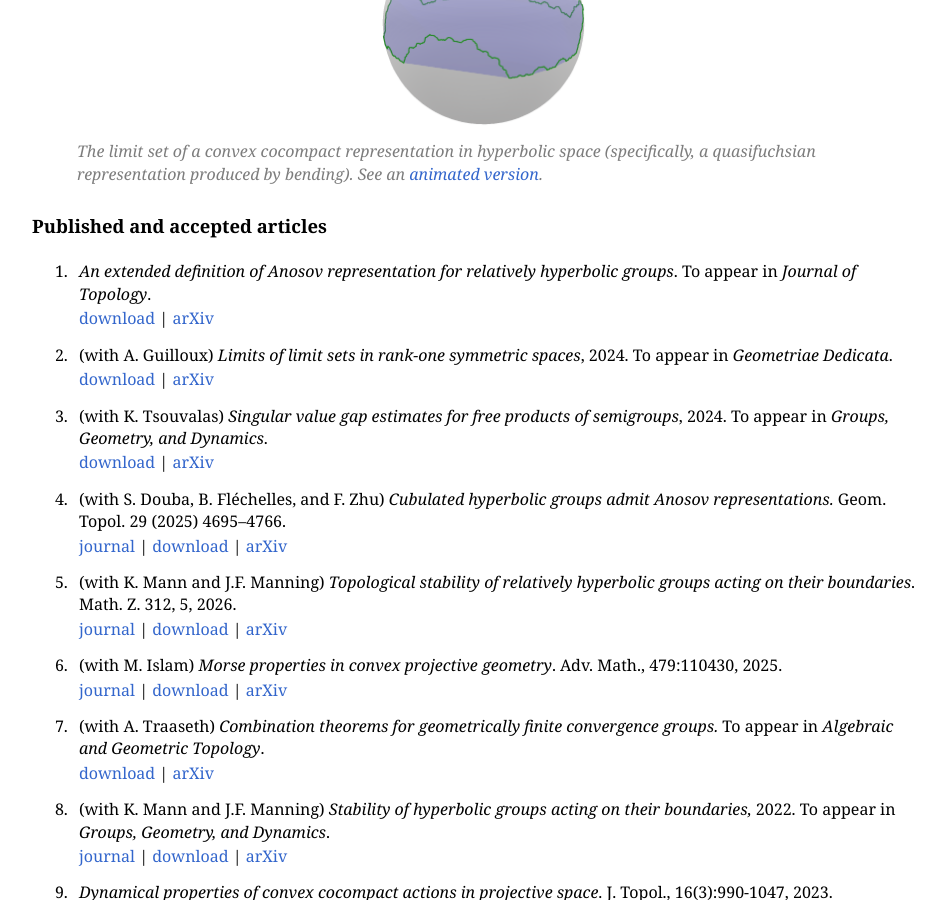
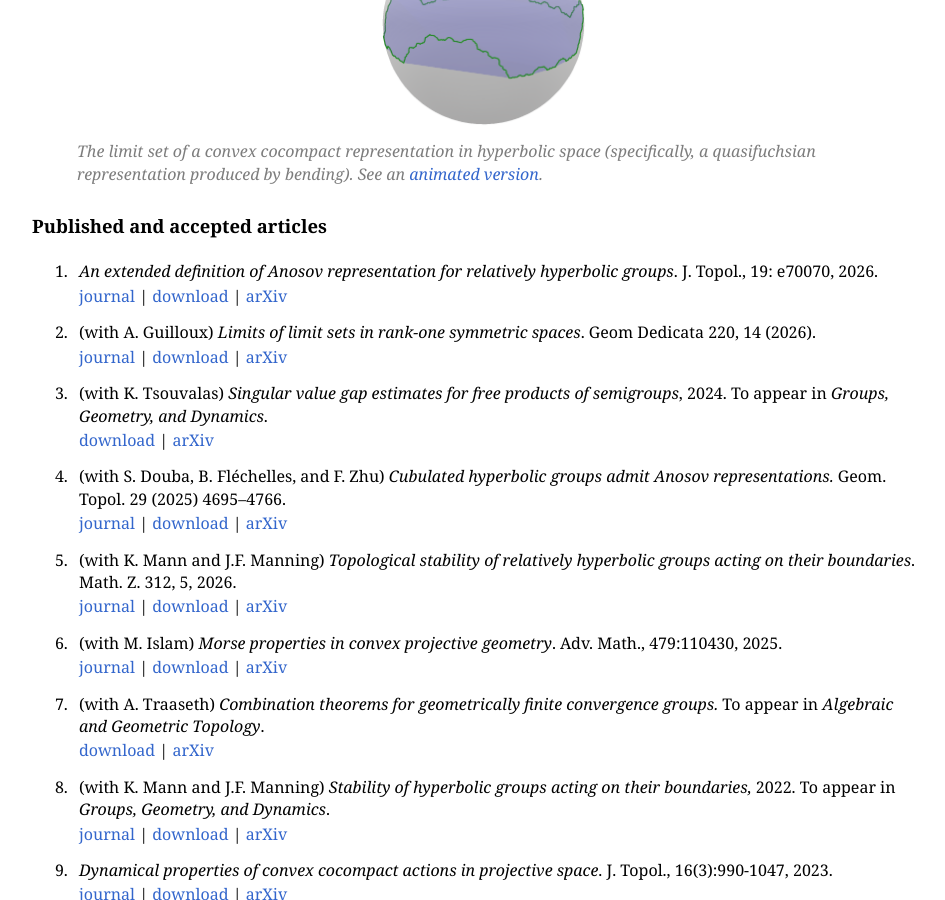
Before and after one commit to tjweisman/tjweisman.github.io, a Jekyll site: the page built from research.md, in a window 1280 px wide and 900 px high, scrolled down 392 px. Shown: the whole window, without its empty margins (158-1103 px from the left). Built offline with Jekyll 4.4.1, drawn with Linux system fonts in a browser that asks for light colours; nearby versions of some CDN libraries.

Commit message:
updated some journal refs

```diff
--- a/research.md
+++ b/research.md
@@ -14,13 +14,13 @@ The main theme of my research is the interaction between geometric structures on
 
 ## Published and accepted articles
 
-1. *An extended definition of Anosov representation for relatively hyperbolic groups*. To appear in *Journal of Topology*.
+1. *An extended definition of Anosov representation for relatively hyperbolic groups*. J. Topol., 19: e70070, 2026.
 
-	[download](papers/extended_relative_anosov.pdf) \| [arXiv](https://arxiv.org/abs/2205.07183)
+	[journal](https://doi.org/10.1112/topo.70070) \| [download](papers/extended_relative_anosov.pdf) \| [arXiv](https://arxiv.org/abs/2205.07183)
 
-2. (with A. Guilloux) *Limits of limit sets in rank-one symmetric spaces*, 2024. To appear in *Geometriae Dedicata*.
+2. (with A. Guilloux) *Limits of limit sets in rank-one symmetric spaces*. Geom Dedicata 220, 14 (2026).
 
-	[download](papers/rank1_limit.pdf) \| [arXiv](https://arxiv.org/abs/2407.04301)
+	[journal](https://doi.org/10.1007/s10711-026-01068-z) \| [download](papers/rank1_limit.pdf) \| [arXiv](https://arxiv.org/abs/2407.04301)
 
 2. (with K. Tsouvalas) *Singular value gap estimates for free products of semigroups*, 2024. To appear in *Groups, Geometry, and Dynamics*.
 
```
